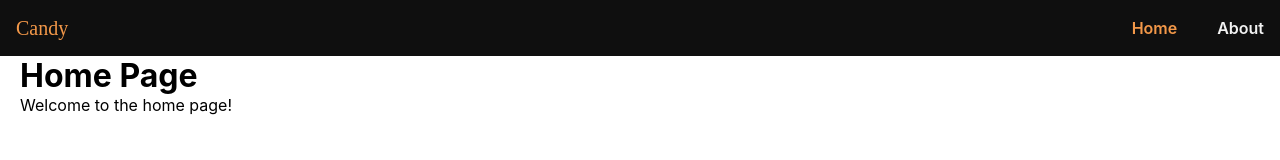
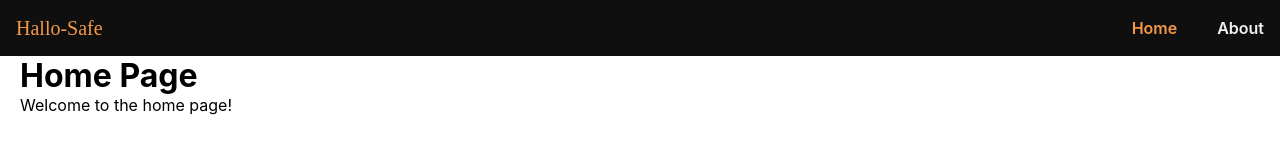
Before and after one commit to Kishan-Kumar-Zalavadia/HackUNT_Hallosafe, a React (Create React App) app in the folder frontend/: page /home in a window 1280 px wide. Shown: the top 160 px of the page. Built offline with nearby package versions, Linux system fonts and the light colour scheme.

Commit message:
Created navbar

```diff
--- a/frontend/public/index.html
+++ b/frontend/public/index.html
@@ -25,7 +25,7 @@
       Learn how to configure a non-root public URL by running `npm run build`.
     -->
 
-    <title>Candy</title>
+    <title>Hallo-Safe</title>
   </head>
   <body>
     <noscript>You need to enable JavaScript to run this app.</noscript>
--- a/frontend/src/App.js
+++ b/frontend/src/App.js
@@ -21,8 +21,6 @@ function App() {
             <Routes>
               <Route path="/home" element={<Home />} />
               <Route path="/about" element={<About />} />
-              {/* <Route path="/research" element={<Research />} /> */}
-              {/* Default route to Home */}
               <Route path="/" element={<Navigate replace to="/home" />} />
             </Routes>
           </main>
--- a/frontend/src/components/NavBar/NavBar.js
+++ b/frontend/src/components/NavBar/NavBar.js
@@ -19,7 +19,7 @@ const Navbar = () => {
     <header className="header">
       <nav className="nav container">
         <NavLink to="/" className="nav__logo">
-          Candy
+          Hallo-Safe
         </NavLink>
 
         <div
```
